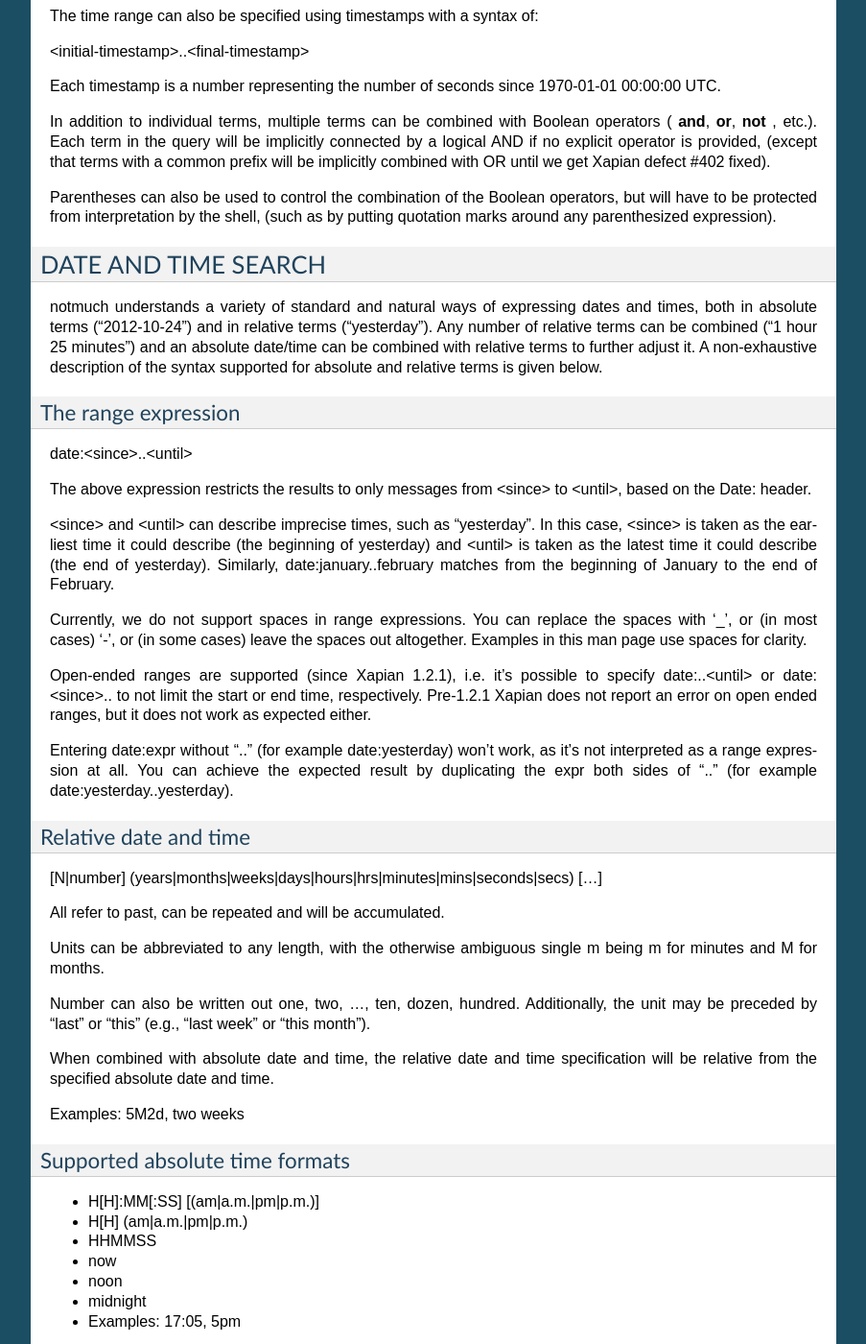
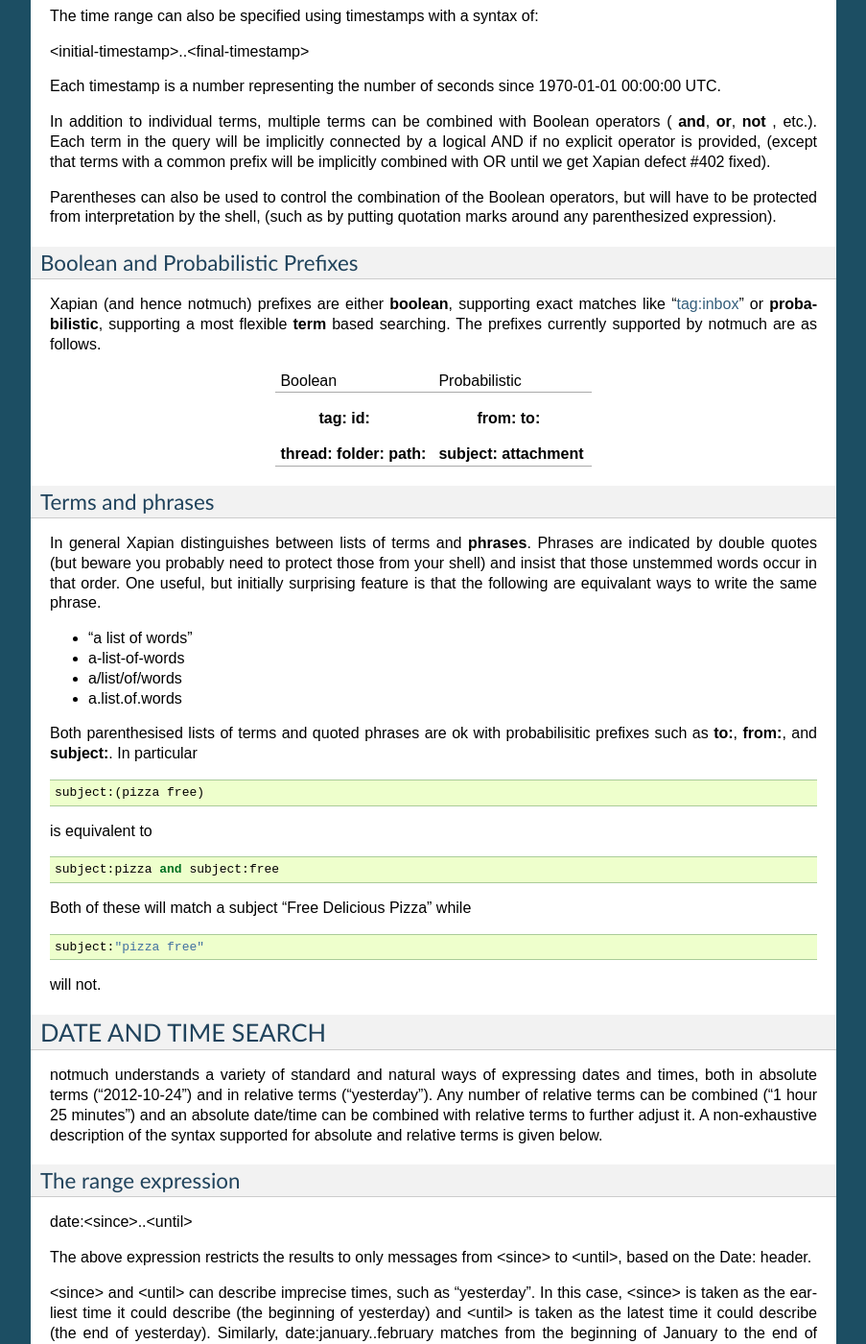
Before and after one commit to notmuch/notmuch, a Sphinx documentation site: the page built from doc/man7/notmuch-search-terms.rst, in a window 1280 px wide and 1400 px high, scrolled down 1727 px. Shown: the whole window at 96% size, without its empty margins (198-1101 px from the left). Built offline with Sphinx 7.4.7, drawn with Linux system fonts in a browser that asks for light colours; the version number is read from the project's files by our own code; some of the changed text lies outside the part shown.

Commit message:
doc: add details about Xapian search syntax
Questions related to the way that probabilistic prefixes and phrases
are handled come up quite often and it is nicer to have the documentation self contained.  Hopefully putting it in subsections prevents it from being overwhelming.

```diff
--- a/doc/man7/notmuch-search-terms.rst
+++ b/doc/man7/notmuch-search-terms.rst
@@ -135,6 +135,58 @@ operators, but will have to be protected from interpretation by the
 shell, (such as by putting quotation marks around any parenthesized
 expression).
 
+Boolean and Probabilistic Prefixes
+----------------------------------
+
+Xapian (and hence notmuch) prefixes are either **boolean**, supporting
+exact matches like "tag:inbox"  or **probabilistic**, supporting a most flexible **term** based searching. The prefixes currently supported by notmuch are as follows.
+
++------------------+-----------------------+
+|Boolean           |Probabilistic          |
++------------------+-----------------------+
+| **tag:** **id:** | **from:** **to:**     |
+|**thread:**       |**subject:**           |
+|**folder:**       |**attachment**         |
+|**path:**         |                       |
+|                  |                       |
++------------------+-----------------------+
+
+Terms and phrases
+-----------------
+
+In general Xapian distinguishes between lists of terms and
+**phrases**. Phrases are indicated by double quotes (but beware you
+probably need to protect those from your shell) and insist that those
+unstemmed words occur in that order. One useful, but initially
+surprising feature is that the following are equivalant ways to write
+the same phrase.
+
+- "a list of words"
+- a-list-of-words
+- a/list/of/words
+- a.list.of.words
+
+Both parenthesised lists of terms and quoted phrases are ok with
+probabilisitic prefixes such as **to:**, **from:**, and **subject:**. In particular
+
+::
+
+   subject:(pizza free)
+
+is equivalent to
+
+::
+
+   subject:pizza and subject:free
+
+Both of these will match a subject "Free Delicious Pizza" while
+
+::
+
+   subject:"pizza free"
+
+will not.
+
 DATE AND TIME SEARCH
 ====================
 
```
